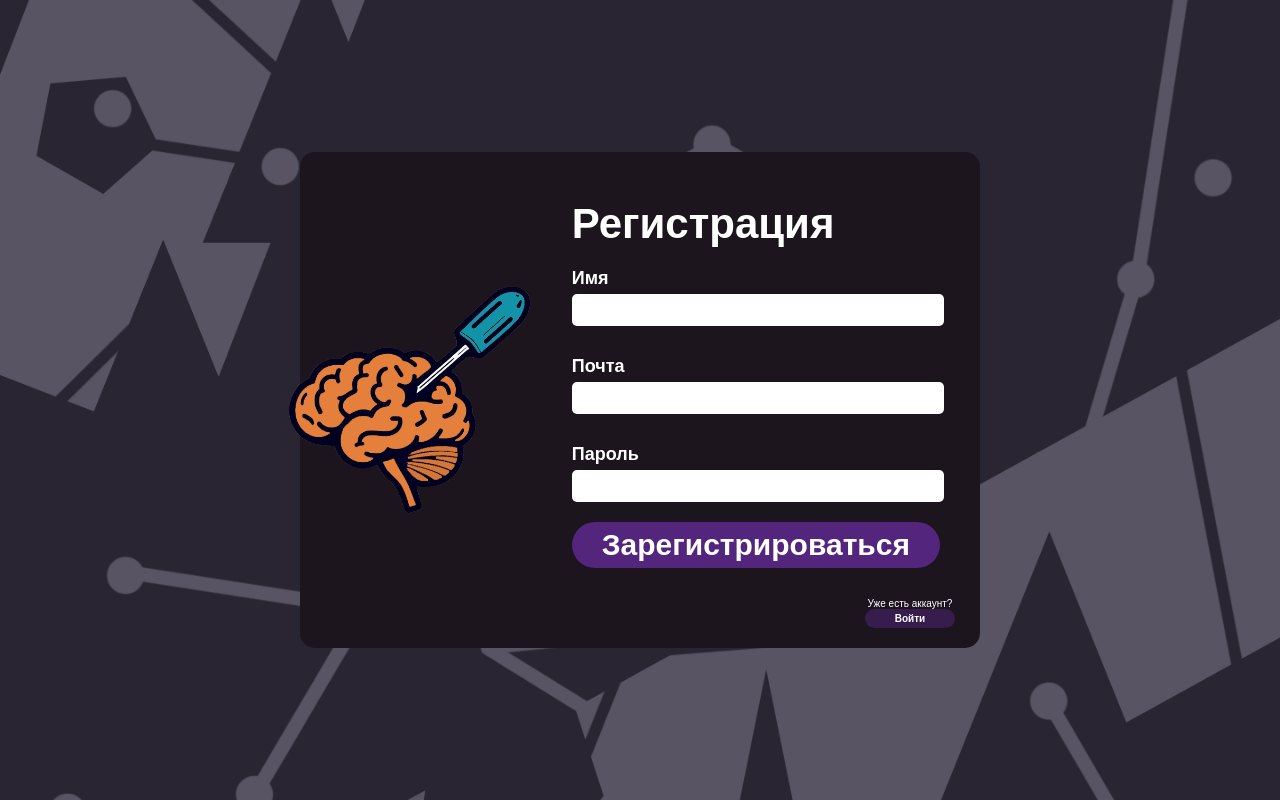
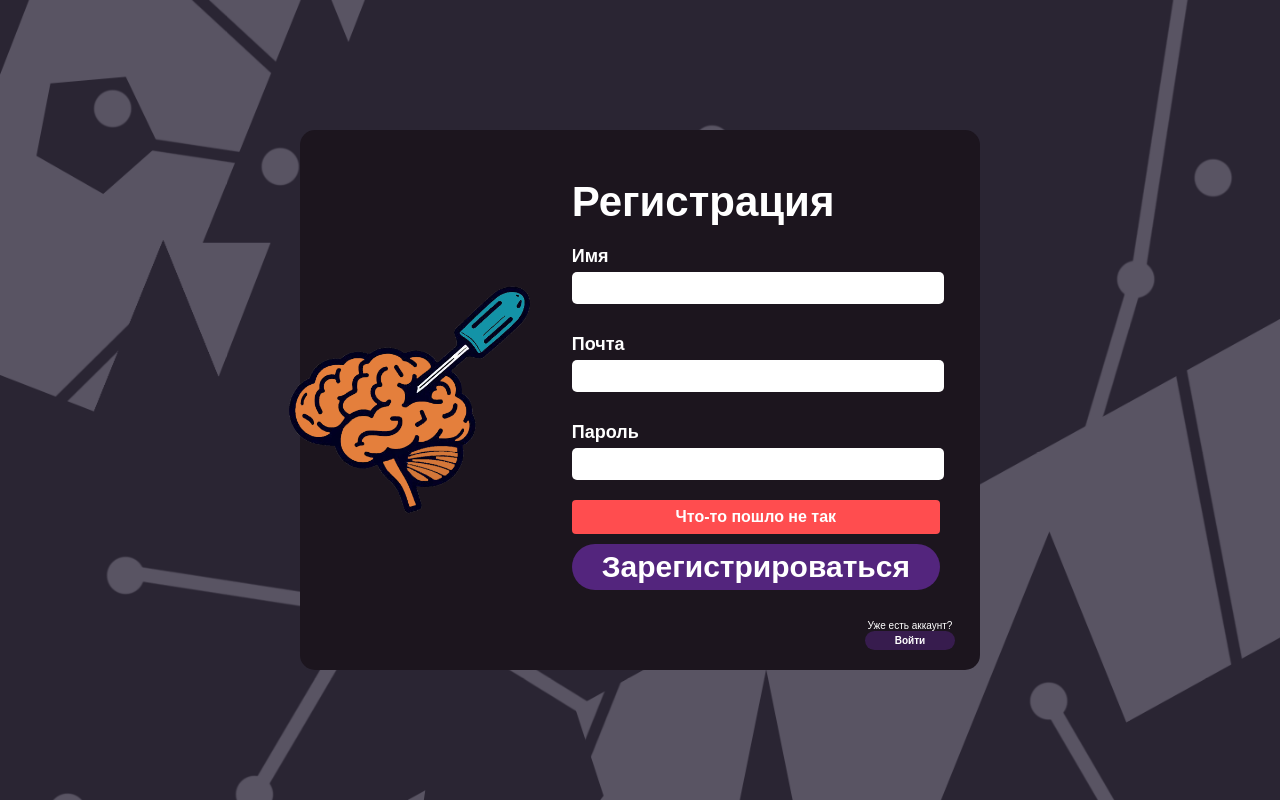
Before and after one commit to BestStarProggramer/LobotomyGameHub, a React (Create React App) app in the folder client/: page /register in a window 1280 px wide. Both pictures are taken after a click on the button "Зарегистрироваться". Built offline with nearby package versions, Linux system fonts and the light colour scheme; no server answers.

Commit message:
feat: added error pop-up

```diff
--- a/client/src/pages/register/Register.jsx
+++ b/client/src/pages/register/Register.jsx
@@ -54,7 +54,18 @@ const Register = () => {
                 />
               </div>
               <div className="register-button-wrapper">
-                <button className="button-link" onClick={handleClick}>
+                {err && (
+                  <div className="error-message">
+                    {typeof err === "string"
+                      ? err
+                      : err.error || "Ошибка регистрации"}
+                  </div>
+                )}
+                <button
+                  className="button-link"
+                  onClick={handleClick}
+                  type="button"
+                >
                   Зарегистрироваться
                 </button>
               </div>
--- a/client/src/pages/register/register.scss
+++ b/client/src/pages/register/register.scss
@@ -63,9 +63,33 @@ body {
           }
 
           .register-button-wrapper {
+            flex-direction: column;
             display: flex;
             margin-top: -10px;
             justify-content: center;
+
+            .error-message {
+              margin-bottom: 10px;
+              padding: 8px 12px;
+              background-color: #ff4d4f;
+              color: white;
+              border-radius: 4px;
+              font-weight: 600;
+              text-align: center;
+              animation: fadeIn 0.3s ease forwards;
+            }
+
+            @keyframes fadeIn {
+              from {
+                opacity: 0;
+                transform: translateY(-5px);
+              }
+              to {
+                opacity: 1;
+                transform: translateY(0);
+              }
+            }
+
             .button-link {
               outline: none;
               border: none;
```
